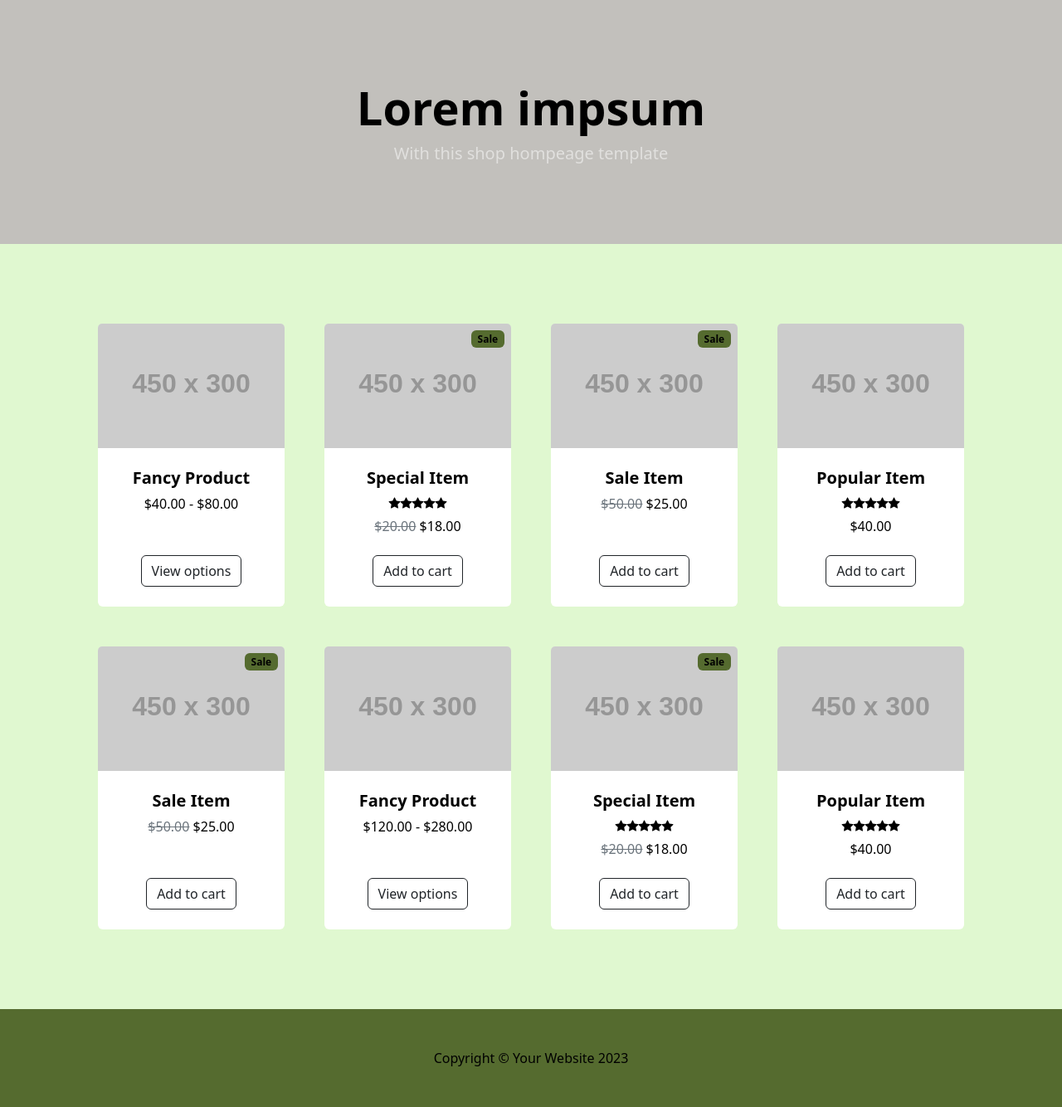
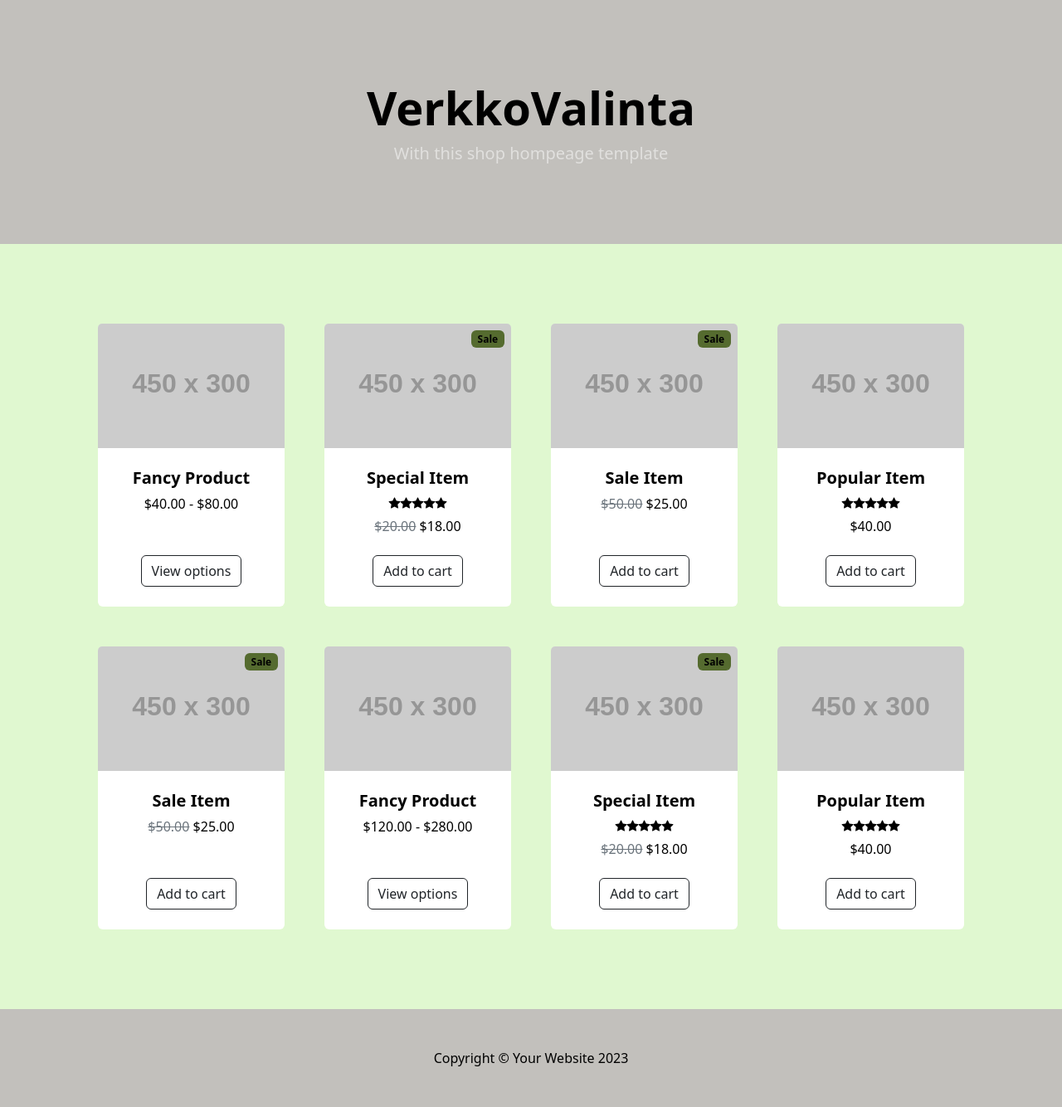
Before and after one commit to jounikivi/OTM-Kurssi-VerkkoValinta, a Django app: page / in a window 1280 px wide. Shown: the part 54-1388 px from the top of the page at 83% size. Run offline with Django 5.2, Linux system fonts and the light colour scheme; grey boxes labelled with a size stand in for pictures from a placeholder-image service; some libraries are stand-ins or nearby versions; some web fonts are replaced.

Commit message:
vähän muutoksia

```diff
--- a/VerkkoValinta/kauppa/templates/base.html
+++ b/VerkkoValinta/kauppa/templates/base.html
@@ -30,7 +30,7 @@
 
        {% endblock %}
         <!-- Footer-->
-        <footer class="py-5 bg-dark">
+        <footer class="bg py-5">
             <div class="container"><p class="m-0 text-center text-white">Copyright &copy; Your Website 2023</p></div>
 
         </footer>
--- a/VerkkoValinta/kauppa/templates/home.html
+++ b/VerkkoValinta/kauppa/templates/home.html
@@ -5,7 +5,7 @@
 <header class="bg py-5">
     <div class="container px-4 px-lg-5 my-5">
         <div class="text-center text-white">
-            <h1 class="display-4 fw-bolder">Lorem impsum</h1>
+            <h1 class="display-4 fw-bolder">VerkkoValinta</h1>
             <p class="lead fw-normal text-white-50 mb-0">With this shop hompeage template</p>
         </div>
     </div>
--- a/VerkkoValinta/kauppa/templates/login.html
+++ b/VerkkoValinta/kauppa/templates/login.html
@@ -13,7 +13,7 @@
   <div class="row">
     <center>
       <div class="col-8">
-        form
+
           <br/><br/>
           <form method="POST" actions="{% url 'login' %}">
 
@@ -22,7 +22,7 @@
             <div class="mb-3">
 
               <input type="text" class="form-control" name="username" placeholder="Enter username">
-
+              <br/>
             <div class="mb-3">
 
               <input type="password" class="form-control" name="password" placeholder=" Enter Password">
```
Also changed, not shown: VerkkoValinta/db.sqlite3.
